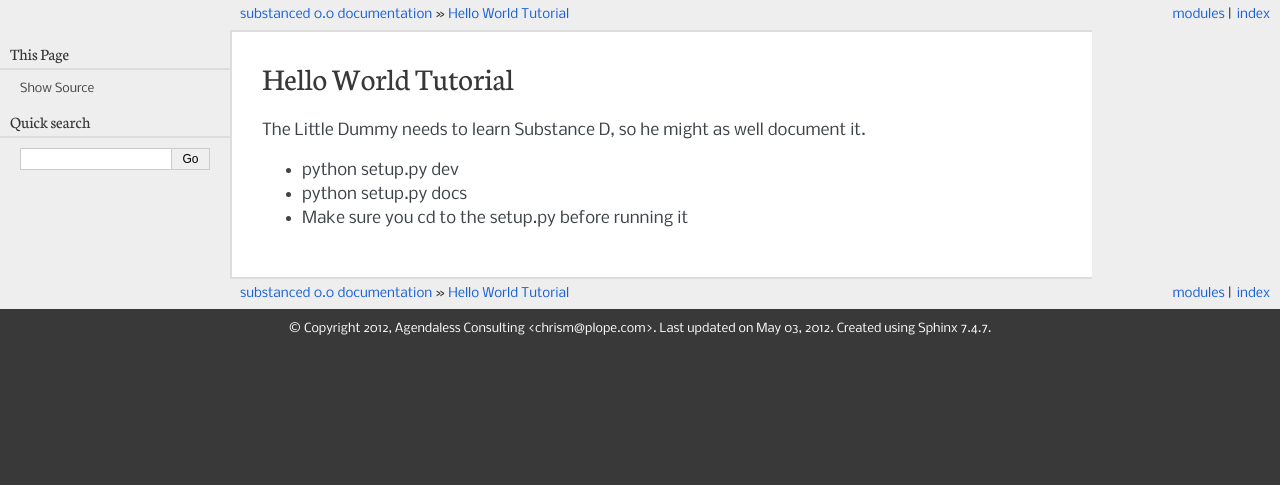
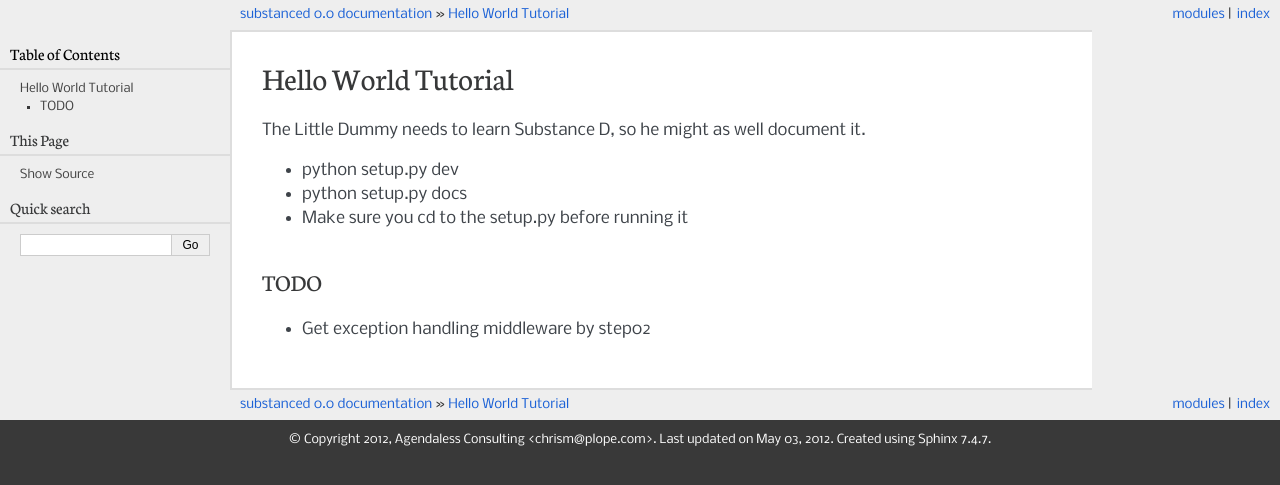
Before and after one commit to Pylons/substanced, a Sphinx documentation site: the page built from docs/tutorial/index.rst, in a window 1280 px wide. Shown: the top 485 px of the page. Built offline with Sphinx 7.4.7, drawn with Linux system fonts in a browser that asks for light colours; some of the changed lines change nothing that is shown.

Commit message:
Added step02

```diff
--- a/docs/tutorial/index.rst
+++ b/docs/tutorial/index.rst
@@ -10,3 +10,8 @@ document it.
 - python setup.py docs
 
 - Make sure you cd to the setup.py before running it
+
+TODO
+====
+
+- Get exception handling middleware by step02
--- a/docs/tutorial/tutorial/step02/__init__.py
+++ b/docs/tutorial/tutorial/step02/__init__.py
@@ -1,12 +1,10 @@
 from pyramid.config import Configurator
-from pyramid.response import Response
 
-# This acts as the view function
-def hello_world(request):
-    return Response('hello!')
+from substanced.site import Site
 
 
 def main(global_config, **settings):
-    config = Configurator()
-    config.add_view(hello_world)
+    config = Configurator(settings=settings, root_factory=Site.root_factory)
+    config.include('substanced')
+    config.scan()
     return config.make_wsgi_app()
--- a/docs/tutorial/tutorial/step02/views.py
+++ b/docs/tutorial/tutorial/step02/views.py
@@ -0,0 +1,5 @@
+from pyramid.view import view_config
+
+@view_config(renderer="templates/hello.pt")
+def hello_view(request):
+    return {"tutorial": "Little Dummy"}
```
